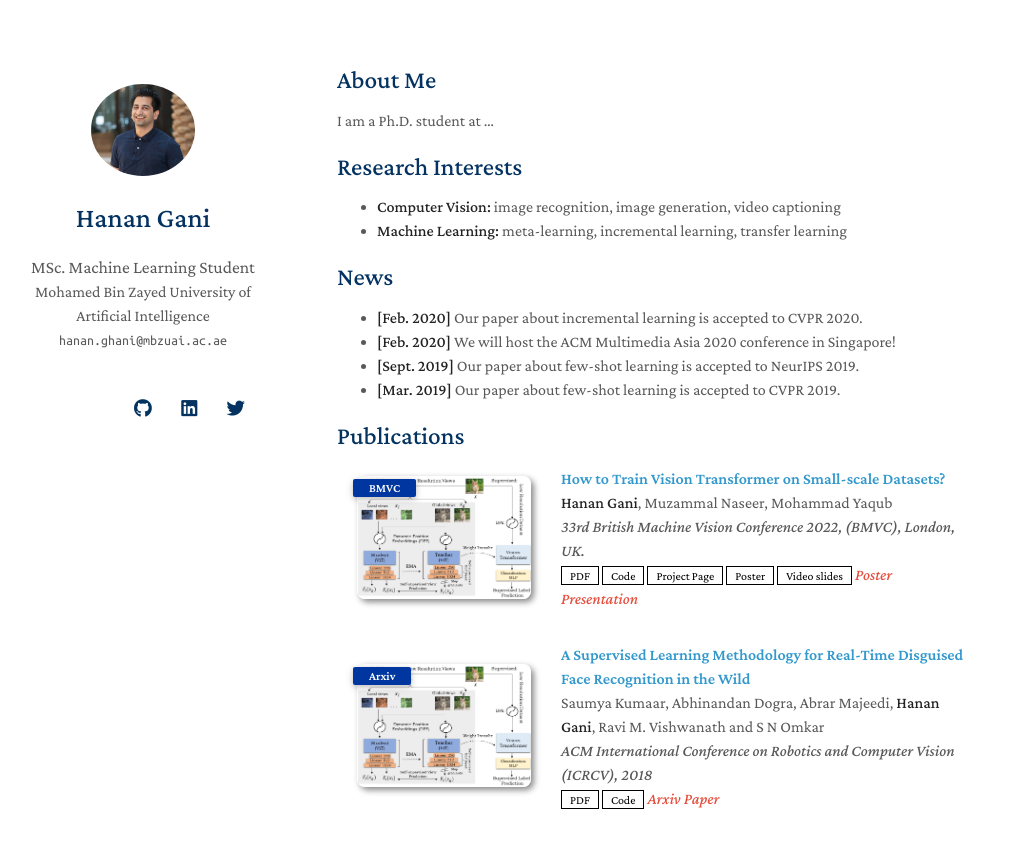
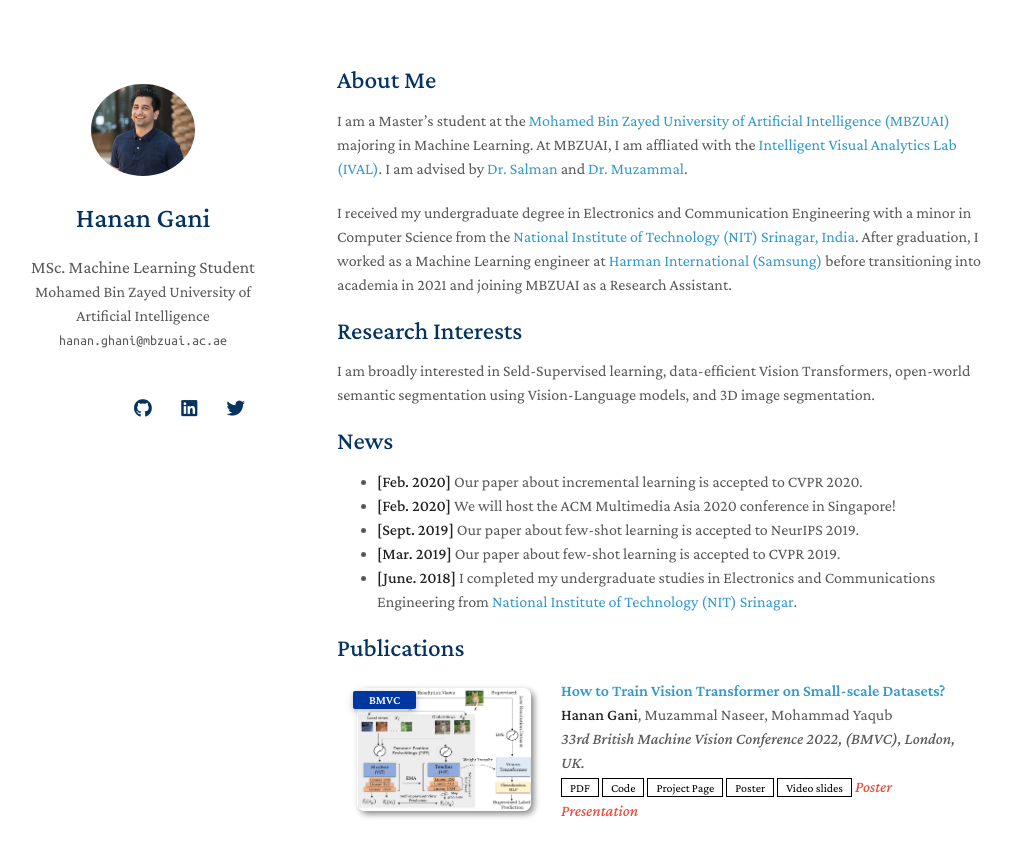
Before and after one commit to muhammadsaadkhankor/muhammadsaadkhankor.github.io, a Jekyll site: the page built from index.md, in a window 1280 px wide and 900 px high, cut to the strip 0-848 px from the top of the window. Shown: the whole strip, without its empty margins (133-1145 px from the left). Built offline with Jekyll 4.4.1, drawn with Linux system fonts in a browser that asks for light colours; nearby versions of some CDN libraries; a style sheet for code colours, icons or effects is not loaded; our own code applies the rules of GitHub Pages for plain Markdown files.

Commit message:
Update index.md

```diff
--- a/index.md
+++ b/index.md
@@ -4,12 +4,20 @@ layout: homepage
 
 ## About Me
 
-I am a Ph.D. student at ...
+I am a Master's student at the [Mohamed Bin Zayed University of Artificial Intelligence (MBZUAI)](http://www.mbzuai.ac.ae) majoring in Machine Learning. At MBZUAI, I am affliated with the [Intelligent Visual Analytics Lab (IVAL)](https://www.ival-mbzuai.com/). I am advised by [Dr. Salman](https://salman-h-khan.github.io/) and [Dr. Muzammal](https://muzammal-naseer.netlify.app/).
+
+
+I received my undergraduate degree in Electronics and Communication Engineering with a minor in Computer Science from the [National Institute of Technology (NIT) Srinagar, India](https://nitsri.ac.in/). After graduation, I worked as a Machine Learning engineer at [Harman International (Samsung)](https://www.harman.com/India) before transitioning into academia in 2021 and joining MBZUAI as a Research Assistant.
+
+
 
 ## Research Interests
 
-- **Computer Vision:** image recognition, image generation, video captioning
-- **Machine Learning:** meta-learning, incremental learning, transfer learning
+I am broadly interested in Seld-Supervised learning, data-efficient Vision Transformers, open-world semantic segmentation using Vision-Language models, and 3D image
+segmentation.
+
+<!-- - **Computer Vision:** image recognition, image generation, video captioning
+- **Machine Learning:** meta-learning, incremental learning, transfer learning -->
 
 ## News
 
@@ -17,6 +25,7 @@ I am a Ph.D. student at ...
 - **[Feb. 2020]** We will host the ACM Multimedia Asia 2020 conference in Singapore!
 - **[Sept. 2019]** Our paper about few-shot learning is accepted to NeurIPS 2019.
 - **[Mar. 2019]** Our paper about few-shot learning is accepted to CVPR 2019.
+- **[June. 2018]** I completed my undergraduate studies in Electronics and Communications Engineering from [National Institute of Technology (NIT) Srinagar](https://nitsri.ac.in/).
 
 {% include_relative _includes/publications.md %}
 
```
